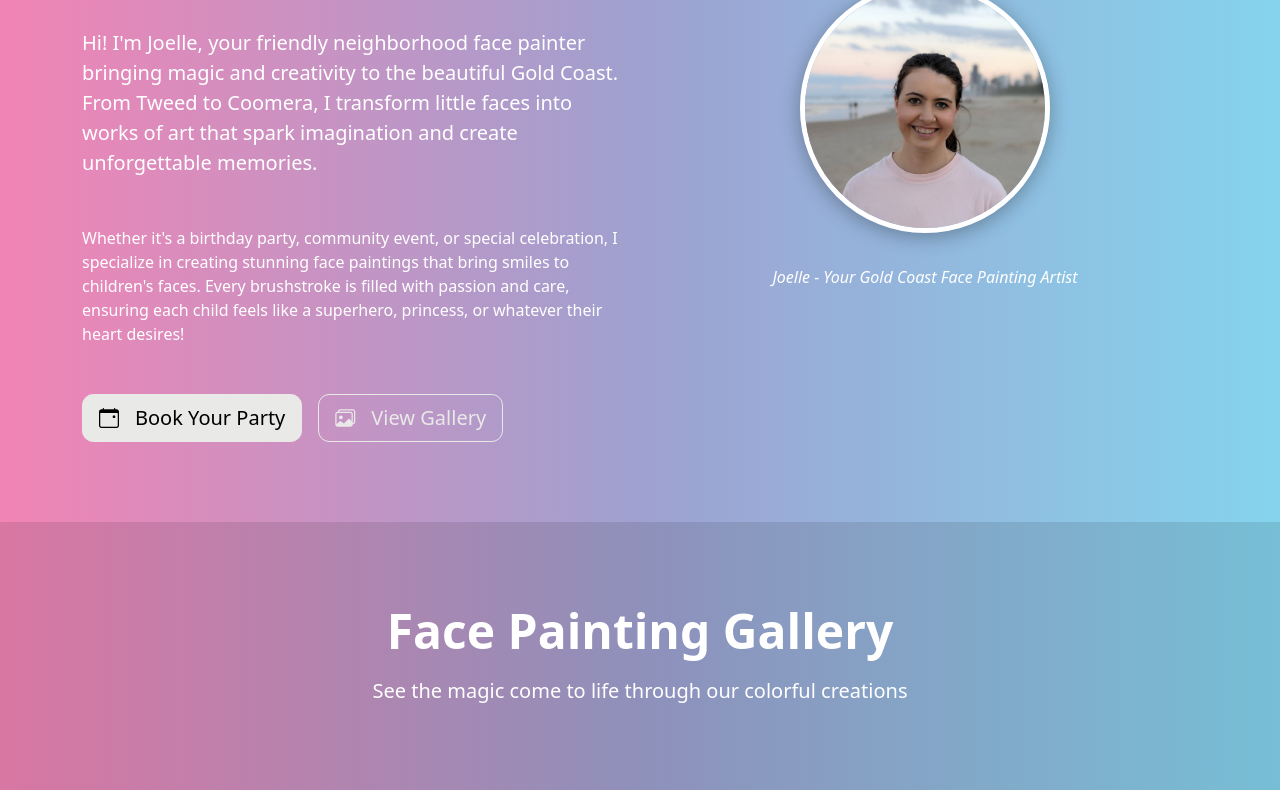
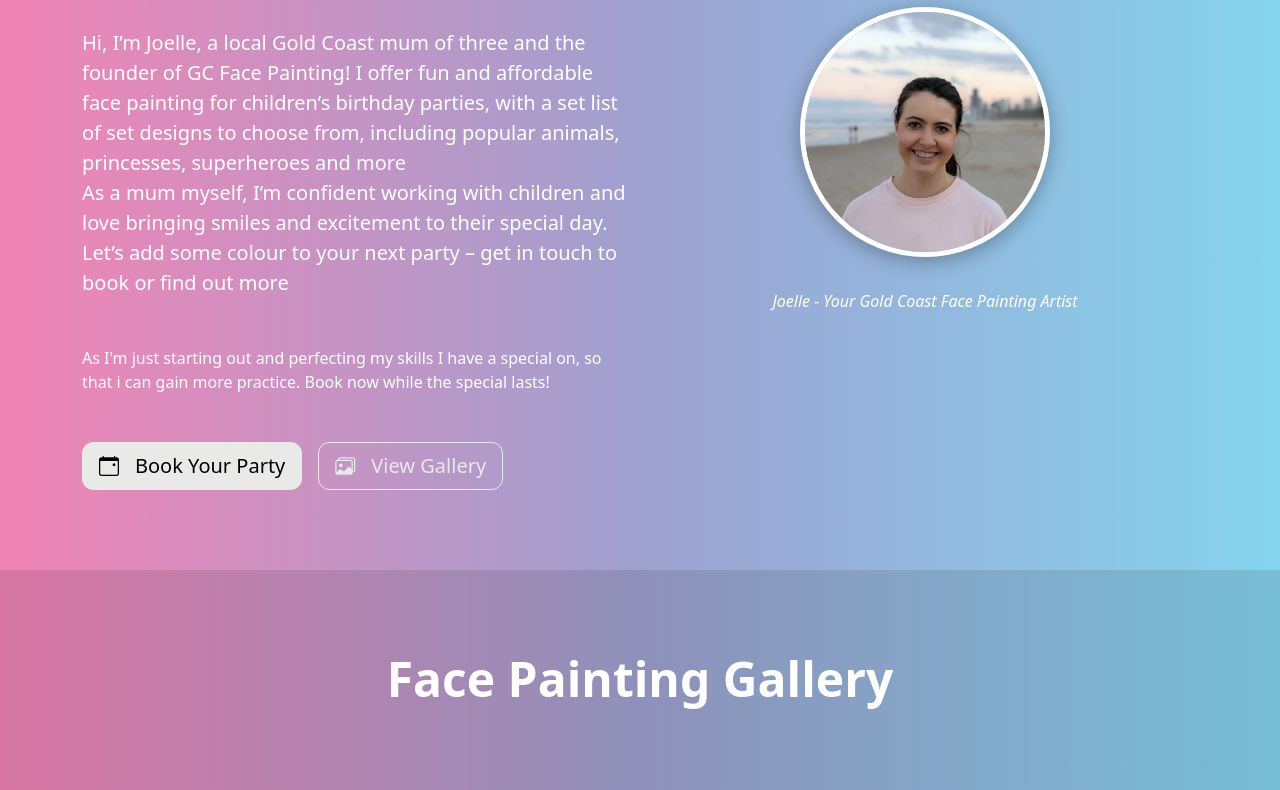
Before and after one commit to benkaiser/gcfacepainting, a plain HTML site: page index.html in a window 1280 px wide. Shown: the part 250-1040 px from the top of the page. Drawn offline with nearby package versions, Linux system fonts and the light colour scheme.

Commit message:
fix text paragraphs

```diff
--- a/index.html
+++ b/index.html
@@ -174,13 +174,13 @@
                 <div class="col-lg-6 text-center text-lg-start">
                     <h1 class="display-4 fw-bold mb-4">Welcome to GC Face Painting</h1>
                     <p class="lead mb-4">
-                        Hi! I'm Joelle, your friendly neighborhood face painter bringing magic and creativity to the beautiful Gold Coast.
-                        From Tweed to Coomera, I transform little faces into works of art that spark imagination and create unforgettable memories.
+                        Hi, I’m Joelle, a local Gold Coast mum of three and the founder of GC Face Painting! I offer fun and affordable face painting for children’s birthday parties, with a set list of set designs to choose from, including popular animals, princesses, superheroes and more
+                        <br/>
+                        As a mum myself, I’m confident working with children and love bringing smiles and excitement to their special day.
+                        Let’s add some colour to your next party – get in touch to book or find out more
                     </p>
                     <p class="mb-4">
-                        Whether it's a birthday party, community event, or special celebration, I specialize in creating stunning face paintings
-                        that bring smiles to children's faces. Every brushstroke is filled with passion and care, ensuring each child feels like
-                        a superhero, princess, or whatever their heart desires!
+                        As I'm just starting out and perfecting my skills I have a special on, so that i can gain more practice. Book now while the special lasts!
                     </p>
                     <div class="mt-4 d-flex gap-2 justify-content-center justify-content-lg-start">
                         <button class="btn btn-light btn-lg" onclick="scrollToContact()">
@@ -205,7 +205,6 @@
             <div class="row">
                 <div class="col-12 text-center mb-5">
                     <h2 class="display-5 fw-bold">Face Painting Gallery</h2>
-                    <p class="lead">See the magic come to life through our colorful creations</p>
                 </div>
             </div>
 
```
